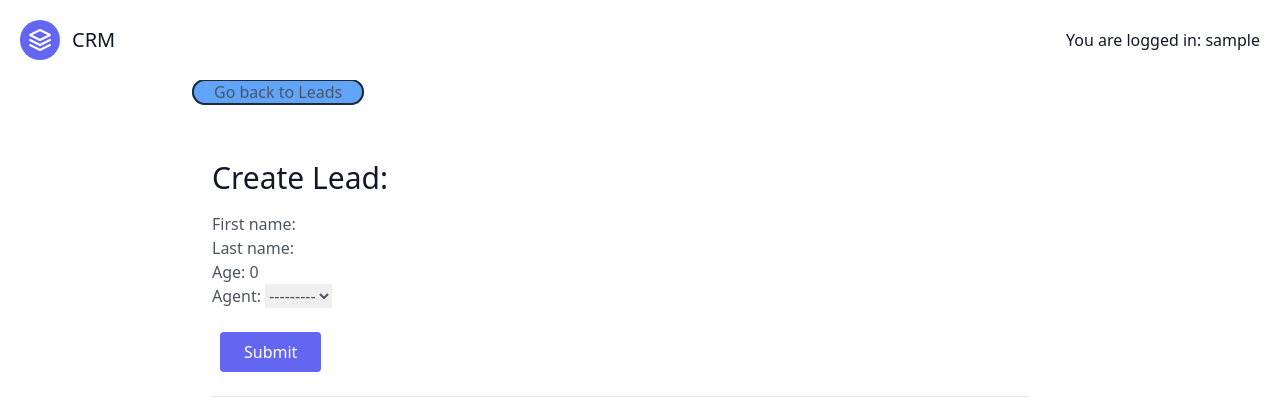
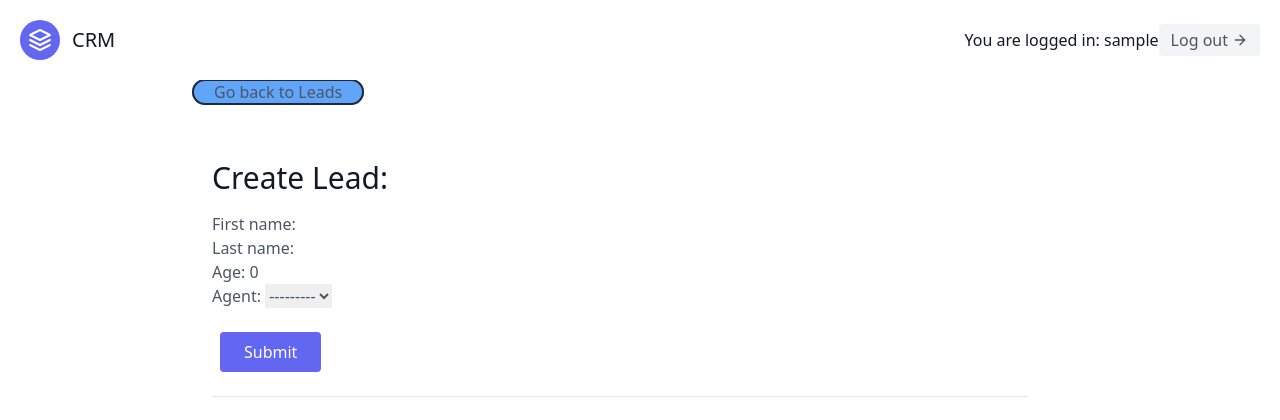
Before and after one commit to langBeralarm/just-django-tutorial, a Django app: page /leads/create/ in a window 1280 px wide. Shown: the top 420 px of the page. Run offline with Django 4.2, Linux system fonts and the light colour scheme; the visitor is signed in with stand-in values (Sample User, id 1); data that the repository does not hold is empty; some libraries are stand-ins or nearby versions.

Commit message:
Add logout functionality to navbar

```diff
--- a/crm/crm/urls.py
+++ b/crm/crm/urls.py
@@ -17,12 +17,13 @@
 from django.urls import path, include
 from django.conf import settings
 from django.conf.urls.static import static
-from django.contrib.auth.views import LoginView
+from django.contrib.auth.views import LoginView, LogoutView
 
 urlpatterns = [
     path("admin/", admin.site.urls),
     path("leads/", include("leads.urls", namespace="leads")),
     path("login/", LoginView.as_view(), name="login"),
+    path("logout/", LogoutView.as_view(), name="logout"),
 ]
 
 if settings.DEBUG:
--- a/crm/templates/navbar.html
+++ b/crm/templates/navbar.html
@@ -1,7 +1,9 @@
 <header class="text-gray-600 body-font">
     <div class="container mx-auto flex flex-wrap p-5 flex-col md:flex-row items-center">
         <a class="flex title-font font-medium items-center text-gray-900 mb-4 md:mb-0">
-      <svg xmlns="http://www.w3.org/2000/svg" fill="none" stroke="currentColor" stroke-linecap="round" stroke-linejoin="round" stroke-width="2" class="w-10 h-10 text-white p-2 bg-indigo-500 rounded-full" viewBox="0 0 24 24">
+            <svg xmlns="http://www.w3.org/2000/svg" fill="none" stroke="currentColor" stroke-linecap="round"
+                 stroke-linejoin="round" stroke-width="2" class="w-10 h-10 text-white p-2 bg-indigo-500 rounded-full"
+                 viewBox="0 0 24 24">
                 <path d="M12 2L2 7l10 5 10-5-10-5zM2 17l10 5 10-5M2 12l10 5 10-5"></path>
             </svg>
             <span class="ml-3 text-xl">CRM</span>
@@ -13,9 +15,18 @@
         {% endif %}
         {% if request.user.is_authenticated %}
         <span class="ml-auto text-gray-900">You are logged in: {{ request.user.username }}</span>
+        <a href="{% url 'logout' %}"
+           class="inline-flex items-center bg-gray-100 border-0 py-1 px-3 focus:outline-none hover:bg-gray-200 rounded text-base mt-4 md:mt-0">Log out
+            <svg fill="none" stroke="currentColor" stroke-linecap="round" stroke-linejoin="round" stroke-width="2"
+                 class="w-4 h-4 ml-1" viewBox="0 0 24 24">
+                <path d="M5 12h14M12 5l7 7-7 7"></path>
+            </svg>
+        </a>
         {% else %}
-    <a href="{% url 'login' %}" class="inline-flex items-center bg-gray-100 border-0 py-1 px-3 focus:outline-none hover:bg-gray-200 rounded text-base mt-4 md:mt-0">Login
-      <svg fill="none" stroke="currentColor" stroke-linecap="round" stroke-linejoin="round" stroke-width="2" class="w-4 h-4 ml-1" viewBox="0 0 24 24">
+        <a href="{% url 'login' %}"
+           class="inline-flex items-center bg-gray-100 border-0 py-1 px-3 focus:outline-none hover:bg-gray-200 rounded text-base mt-4 md:mt-0">Login
+            <svg fill="none" stroke="currentColor" stroke-linecap="round" stroke-linejoin="round" stroke-width="2"
+                 class="w-4 h-4 ml-1" viewBox="0 0 24 24">
                 <path d="M5 12h14M12 5l7 7-7 7"></path>
             </svg>
         </a>
```
Lines whose indentation alone changed are shown as unchanged.
